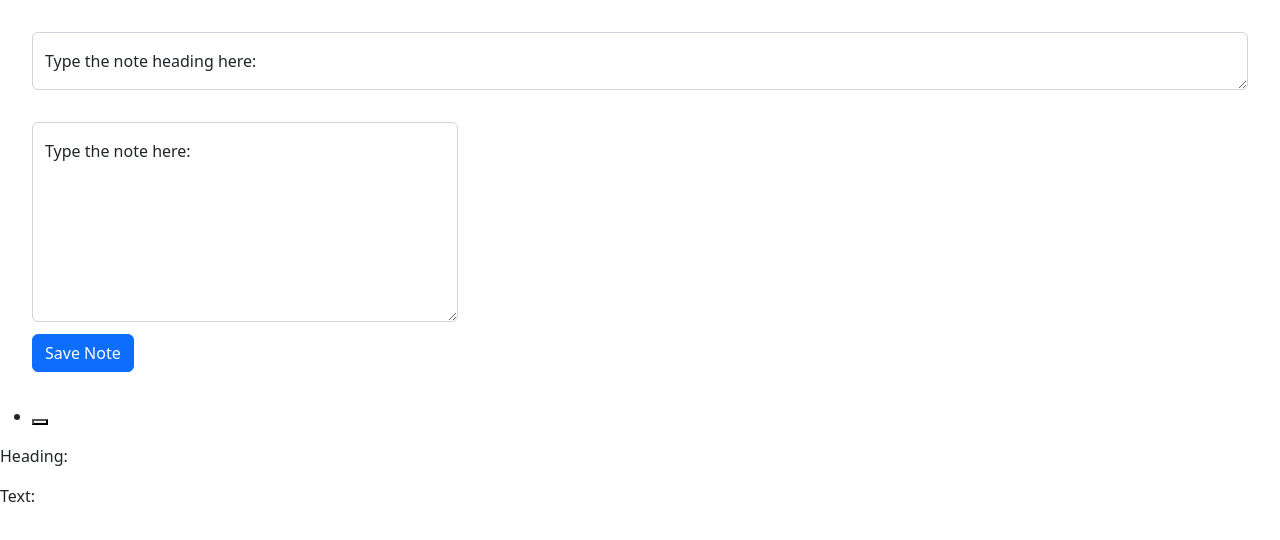
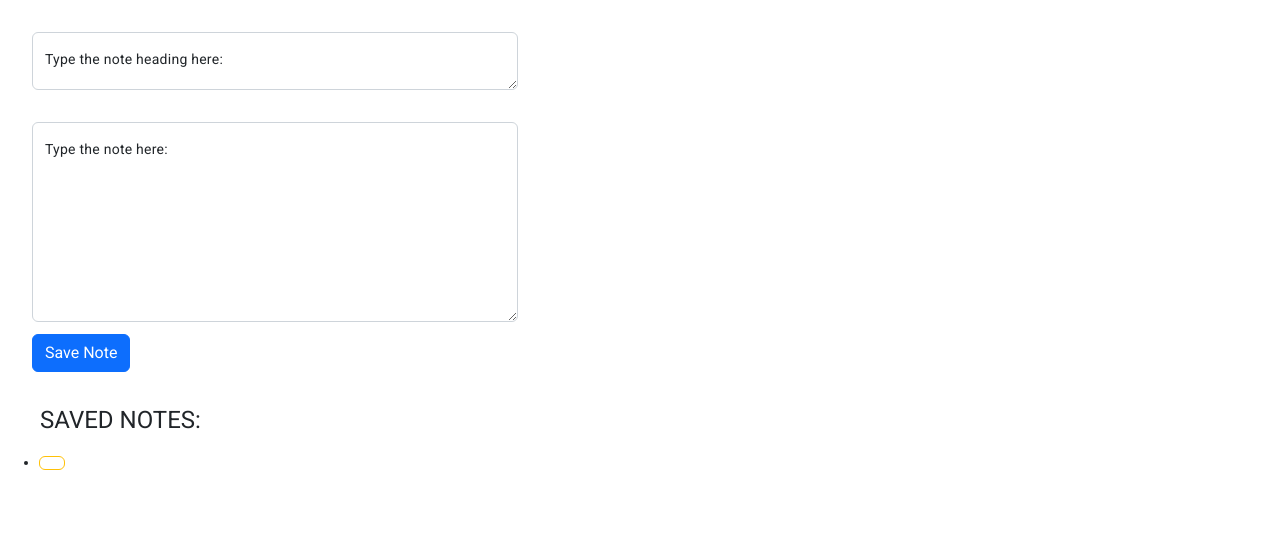
Before and after one commit to gursahib-badwal/Note-Taker, an Angular app: page / in a window 1280 px wide. Both pictures are taken after typing "Sample" into the empty fields and a click on the button "Save Note". Shown: the top 540 px of the page. Built offline with nearby package versions, Linux system fonts and the light colour scheme.

Commit message:
css done

```diff
--- a/angular.json
+++ b/angular.json
@@ -25,6 +25,7 @@
               "src/assets"
             ],
             "styles": [
+              "@angular/material/prebuilt-themes/deeppurple-amber.css",
               "src/styles.css",
               "node_modules/bootstrap/dist/css/bootstrap.min.css"
             ],
@@ -88,6 +89,7 @@
               "src/assets"
             ],
             "styles": [
+              "@angular/material/prebuilt-themes/deeppurple-amber.css",
               "src/styles.css"
             ],
             "scripts": []
--- a/package.json
+++ b/package.json
@@ -11,10 +11,12 @@
   "private": true,
   "dependencies": {
     "@angular/animations": "^15.0.0",
+    "@angular/cdk": "^15.1.2",
     "@angular/common": "^15.0.0",
     "@angular/compiler": "^15.0.0",
     "@angular/core": "^15.0.0",
     "@angular/forms": "^15.0.0",
+    "@angular/material": "^15.1.2",
     "@angular/platform-browser": "^15.0.0",
     "@angular/platform-browser-dynamic": "^15.0.0",
     "@angular/router": "^15.0.0",
--- /dev/null
+++ b/src/app/pop-up/pop-up.component.css
@@ -0,0 +1,18 @@
+#pop {
+    width: 400px;
+    height:300px;
+}
+
+h1 {
+    text-align: center;
+    font-weight: 500;
+}
+
+p {
+    margin-left: 10px;
+    font-size: medium;
+}
+
+* {
+    background-color: rgb(237, 223, 204);
+}
--- /dev/null
+++ b/src/app/pop-up/pop-up.component.html
@@ -0,0 +1,6 @@
+<div id="pop">
+<h1>{{received_note.heading}}</h1>
+<p>
+    {{received_note.text}}
+</p>
+</div>
--- /dev/null
+++ b/src/app/pop-up/pop-up.component.ts
@@ -0,0 +1,20 @@
+import { Component } from '@angular/core';
+import { Inject } from '@angular/core';
+import { MAT_DIALOG_DATA, MatDialog, MatDialogRef } from '@angular/material/dialog';
+import { note } from '../note';
+
+@Component({
+  selector: 'app-pop-up',
+  templateUrl: './pop-up.component.html',
+  styleUrls: ['./pop-up.component.css']
+})
+export class PopUpComponent {
+    received_note!:note;
+    constructor(@Inject(MAT_DIALOG_DATA) public data:note){
+        this.received_note = data;
+    }
+
+    close_pop(){
+      // this.dialogRef.close();
+    }
+}
--- a/src/app/saved-notes/saved-notes.component.css
+++ b/src/app/saved-notes/saved-notes.component.css
@@ -0,0 +1,8 @@
+li {
+    margin-left: 30px;
+    margin: 7px;
+}
+
+h1{
+    margin-left: 40px;
+}
--- a/src/app/saved-notes/saved-notes.component.html
+++ b/src/app/saved-notes/saved-notes.component.html
@@ -1,13 +1,18 @@
 <!-- <p>Second component says hi!</p> -->
+<h1>SAVED NOTES:</h1>
 <ul>
     <li *ngFor="let note of received_array">
-        <button btn btn-secondary (click)="more_info(note)">{{note.heading}}</button>
+        <!-- <button btn btn-secondary (click)="more_info(note)">{{note.heading}}</button> -->
+        <button class="btn btn-outline-warning" (click)="open_dialog(note)">{{note.heading}}</button>
     </li>
 </ul>
 
 
 
-<div id="more-info">
+<!-- <div id="more-info">
 <p>Heading: {{fake_heading}}</p>
 <p>Text: {{fake_text}}</p>
-</div>
+</div> -->
+
+
+<!-- <app-pop-up></app-pop-up> -->
--- a/src/app/saved-notes/saved-notes.component.ts
+++ b/src/app/saved-notes/saved-notes.component.ts
@@ -1,5 +1,7 @@
+import { PopUpComponent } from './../pop-up/pop-up.component';
 import { Component, Input, OnInit } from '@angular/core';
 import { note } from '../note';
+import { MatDialog } from '@angular/material/dialog';
 
 @Component({
   selector: 'app-saved-notes',
@@ -11,7 +13,7 @@ export class SavedNotesComponent implements OnInit{
  @Input() received_array!:note[];
 
   local !:string|null;
-  constructor(){
+  constructor(private DialogRef:MatDialog){
     // this.local = localStorage.getItem("notes");
     // console.log("heellooo");
     // console.log(this.local);
@@ -31,14 +33,20 @@ export class SavedNotesComponent implements OnInit{
 
   }
 
+  open_dialog(Note:note){
+    this.DialogRef.open(PopUpComponent,{
+      data : Note
+    });
+
+  }
 
   fake_heading!:string;
   fake_text!:string;
 
 
-  more_info(Note:note){
-    this.fake_heading = Note.heading;
-    this.fake_text = Note.text;
-  }
+  // more_info(Note:note){
+  //   this.fake_heading = Note.heading;
+  //   this.fake_text = Note.text;
+  // }
 
 }
--- a/src/app/text-box/text-box.component.css
+++ b/src/app/text-box/text-box.component.css
@@ -4,6 +4,11 @@
 
 #floatingTextarea{
     height: 200px;
-    width: 35%;
+    width: 40%;
     margin-bottom: 1%;
 }
+
+#note_heading {
+    width: 40%;
+
+}
--- a/src/index.html
+++ b/src/index.html
@@ -6,8 +6,11 @@
   <base href="/">
   <meta name="viewport" content="width=device-width, initial-scale=1">
   <link rel="icon" type="image/x-icon" href="favicon.ico">
+  <link rel="preconnect" href="https://fonts.gstatic.com">
+  <link href="https://fonts.googleapis.com/css2?family=Roboto:wght@300;400;500&display=swap" rel="stylesheet">
+  <link href="https://fonts.googleapis.com/icon?family=Material+Icons" rel="stylesheet">
 </head>
-<body>
+<body class="mat-typography">
   <app-root></app-root>
 </body>
 </html>
--- a/src/styles.css
+++ b/src/styles.css
@@ -1 +1,4 @@
 /* You can add global styles to this file, and also import other style files */
+
+html, body { height: 100%; }
+body { margin: 0; font-family: Roboto, "Helvetica Neue", sans-serif; }
```
Also changed, not shown: src/app/app.module.ts (+8 -3 lines), 2 other files (tests, documents, lock files or other folders).
